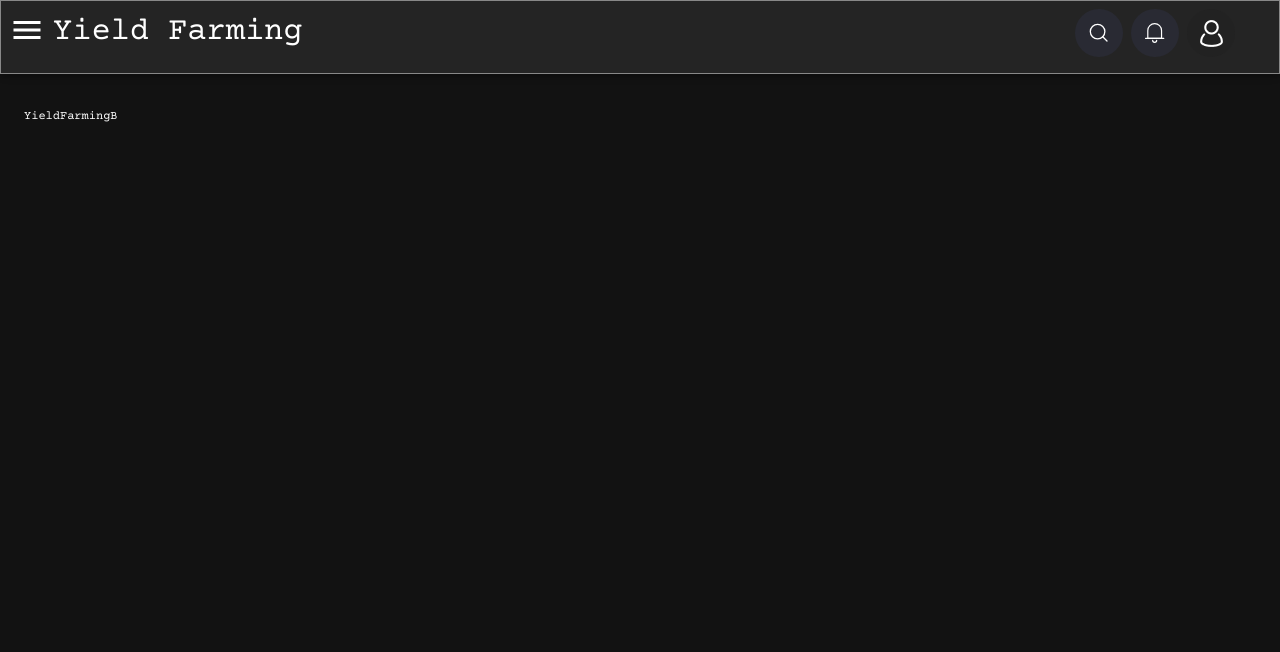
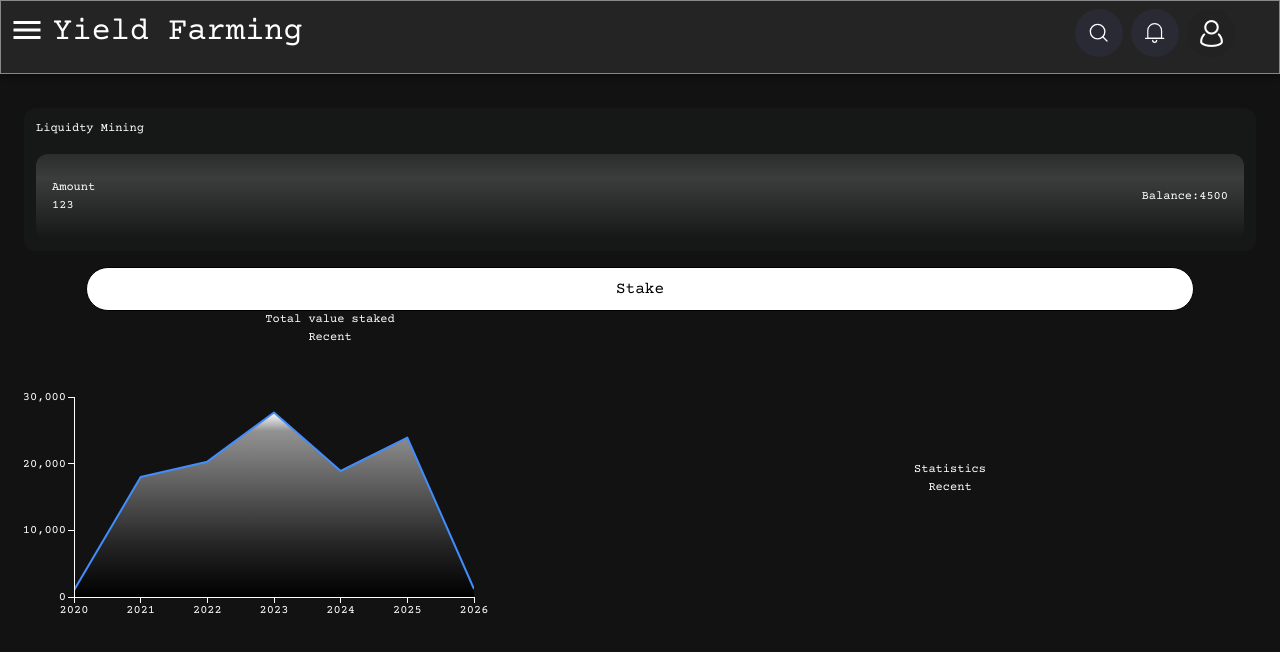
Before and after one commit to ishagupta3011/paradox-ui, a React (Create React App) app: page /yield-farming-b in a window 1280 px wide. Shown: the top 652 px of the page. Built offline with nearby package versions, Linux system fonts and the light colour scheme.

Commit message:
feat: integrated charts

```diff
--- a/package.json
+++ b/package.json
@@ -7,10 +7,14 @@
     "@emotion/styled": "^11.11.0",
     "@mui/material": "^5.15.12",
     "@mui/styled-engine-sc": "^6.0.0-alpha.17",
+    "@mui/x-charts": "6.19.5",
     "@testing-library/jest-dom": "^5.17.0",
     "@testing-library/react": "^13.4.0",
     "@testing-library/user-event": "^13.5.0",
+    "chart.js": "^4.4.2",
     "react": "^18.2.0",
+    "react-chartjs-2": "^5.2.0",
+    "faker": "5.5.3",
     "react-dom": "^18.2.0",
     "react-router-dom": "^6.22.3",
     "react-scripts": "5.0.1",
--- a/src/components/pages/YieldFarmingB.js
+++ b/src/components/pages/YieldFarmingB.js
@@ -1,5 +1,48 @@
-import React from 'react';
+import React, { useEffect, useState } from 'react';
+import AppButton from '../common/AppButton';
+import '../../styles/yieldFarmingB.scss';
+import StackedChartMUI from '../ui-card-components/muiChartComponent';
 
 export default function YieldFarmingB() {
-	return <div>YieldFarmingB</div>;
+	const [liquidMiningData,setLiquidMiningData] = useState();
+
+	useEffect(()=>{
+		setLiquidMiningData({
+			amount:123.00,
+			balance:4500.00,
+		})
+	},[])
+	return <div className="yeild-farming-b">
+		<div className='liquidity-mining-card container-card'>
+			<div className='heading app-flex justify-content-space-between'>
+			<div className='title'> Liquidty Mining</div>
+			<div className='dropdown'></div>
+			</div>
+			<div className='details app-flex justify-content-space-between'>
+				<div className='ammount'><div> Amount</div>
+				<div>{liquidMiningData?.amount} </div></div>
+				<div className='balance'> <div> Balance:{liquidMiningData?.balance}
+				</div>
+				<div></div></div>
+			</div>
+		</div>
+		<div className='stake-btn'>
+		<AppButton text={'Stake'} variant={'primary'} minWidth={'90%'} borderRadius={'2.5rem'} ></AppButton>
+
+		<div className='stats-section app-flex justify-content-space-between'>
+			<div className='chart-section w-50'>
+				<div className='header'><div>Total value staked</div>
+				<div>Recent</div>
+				</div>
+				<div className='chart'>  <StackedChartMUI></StackedChartMUI> </div>
+			</div>
+			<div className='statistics-section w-50'>
+			<div className='header'><div>Statistics</div>
+				<div>Recent</div>
+				</div>
+				<div className='stats'></div>
+			</div>
+		</div>
+		</div>
+	</div>;
 }
--- /dev/null
+++ b/src/components/ui-card-components/muiChartComponent.js
@@ -0,0 +1,43 @@
+import {  useState, useEffect } from 'react';
+import { LineChart } from '@mui/x-charts/LineChart';
+
+export default function StackedChartMUI() {
+
+    const [data,setData]=useState();
+
+    useEffect(()=>{
+
+        // here to integrate data for charts and set uData, xlabels
+        const uData = [1000, 18000, 20300, 27680, 18900, 23900, 1200];
+        const xLabels = ['2020', '2021', '2022', '2023', '2024', '2025', '2026'];
+
+        setData({uData,xLabels});
+    },[])
+    return (
+        data &&
+      <LineChart
+        width={500}
+        height={300}
+        series={[{ curve: "linear",data: data?.uData, area: true, showMark: false,color:'#428DFD' }]}
+        xAxis={[{ scaleType: 'point', data: data?.xLabels }]}
+        sx={{
+          '& .MuiAreaElement-root': {
+            fill: 'url(#swich-color-id-1)',
+          },
+        }}
+      >
+        <defs>
+          <linearGradient
+            id={'swich-color-id-1'}
+            gradientTransform="rotate(90)"
+            // Use the SVG coordinate instead of the component ones.
+          >
+            <stop offset={'0'} stopColor={'#ffffff'} stopOpacity={1} />
+           <stop offset={'0.1'} stopColor={'#929292'} stopOpacity={1} />
+          <stop offset={'0.72'} stopColor={'#242424'} stopOpacity={1} />
+          <stop offset={'1'} stopColor={'#000000'} stopOpacity={1} />
+          </linearGradient>
+        </defs>
+      </LineChart>
+    );
+  }
--- /dev/null
+++ b/src/styles/yieldFarmingB.scss
@@ -0,0 +1,10 @@
+.details{
+   background:linear-gradient(180deg, #171717 -38.55%, rgba(157, 157, 157, 0.28) 28.64%, rgba(0, 0, 0, 0) 100%);
+    height: 85px;
+    border-radius: 0.75rem;
+    padding: 1rem;
+}
+.stake-btn{
+    margin-top: 1rem;
+    text-align: center;
+}
```
Also changed, not shown: src/components/ui-card-components/stackedChartComponent.js (added, +86 -0 lines), 1 other file (tests, documents, lock files or other folders).
